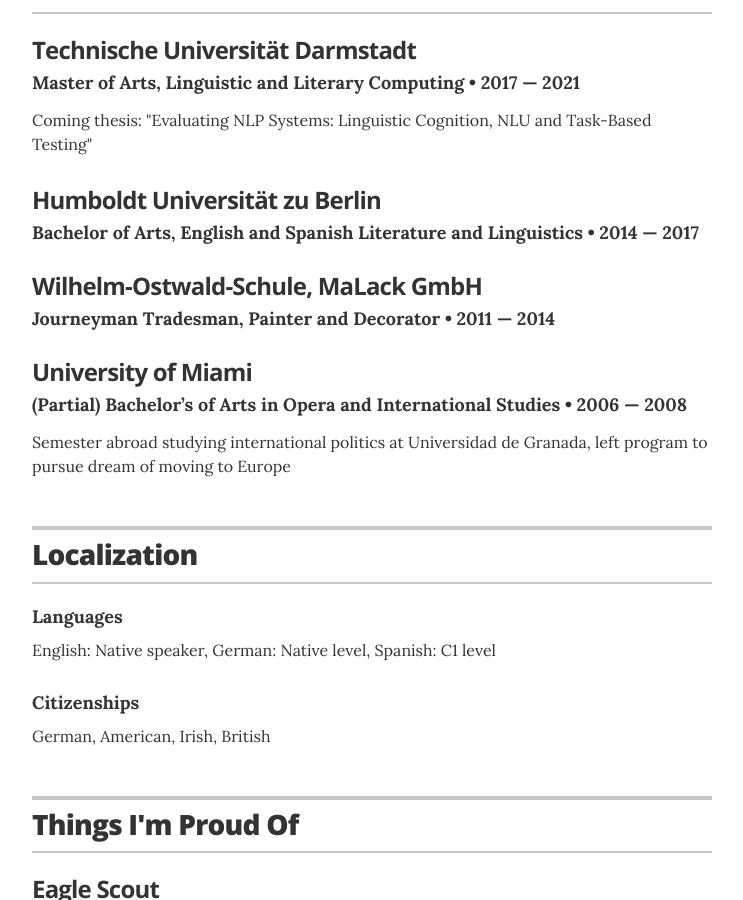
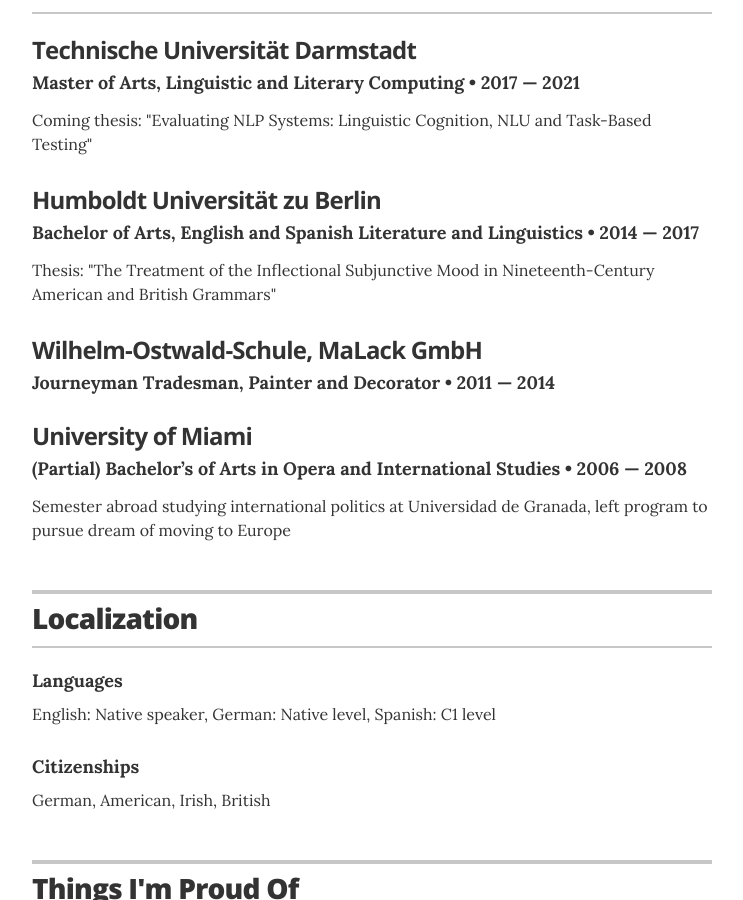
Before and after one commit to BrianInGermany/brian-profile, a Jekyll site: the page built from index.html, in a window 1280 px wide and 900 px high, scrolled down 829 px. Shown: the whole window, without its empty margins (268-1011 px from the left). Built offline with Jekyll 4.4.1, drawn with Linux system fonts in a browser that asks for light colours.

Commit message:
Update education.yml

```diff
--- a/_data/education.yml
+++ b/_data/education.yml
@@ -10,7 +10,8 @@
   uni: Humboldt Universität zu Berlin
   year: 2014 &mdash; 2017
   # award: Most likely to succeed
-  # summary: You can choose to have either a single or multiple awards
+  summary: "Thesis: \"The Treatment of the Inflectional Subjunctive Mood in Nineteenth-Century
+American and British Grammars\""
 
 - degree: Journeyman Tradesman, Painter and Decorator
   uni: Wilhelm-Ostwald-Schule, MaLack GmbH
```
